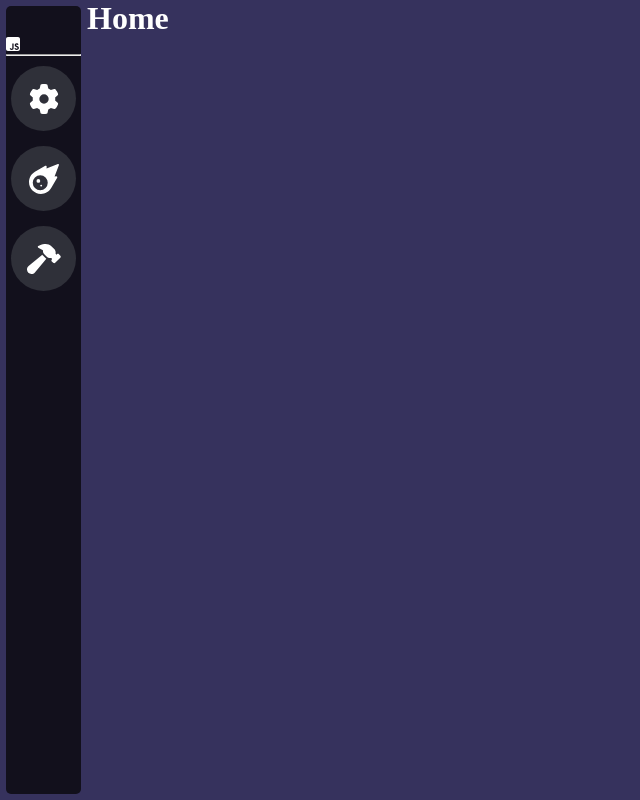
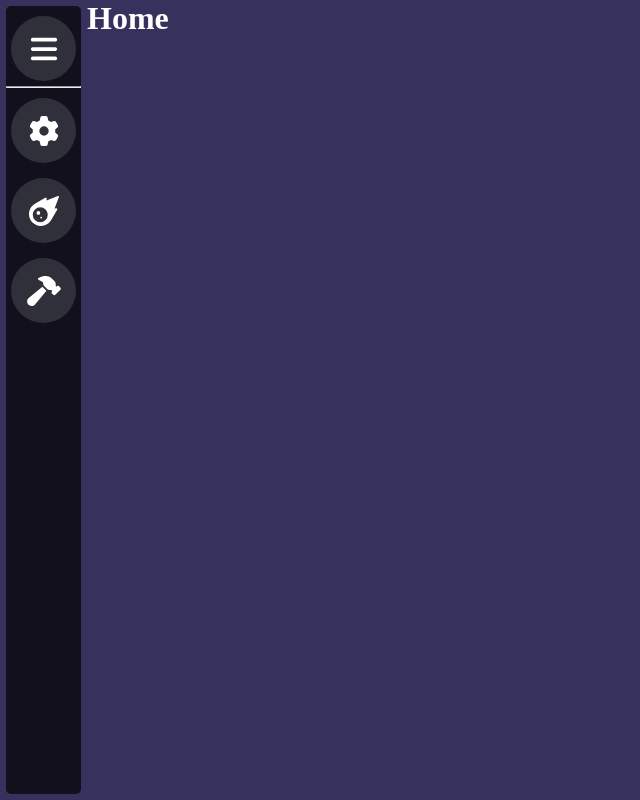
Before and after one commit to danilobassi8/JS-Playground, a Vue app: page /#/ in a window 1280 px wide. Shown: the whole page, without its empty margins (0-640 px from the left). Built offline with nearby package versions, Linux system fonts and the light colour scheme.

Commit message:
first GH push

```diff
--- a/src/components/Layouts/Sidenav/Sidenav.vue
+++ b/src/components/Layouts/Sidenav/Sidenav.vue
@@ -1,13 +1,21 @@
 <template>
   <div class="sidebar_container">
-    <div class="sidebar">
-      <div class="item top-item">
-        <i class="fa-brands fa-js-square"></i>
-      </div>
+    <div class="sidebar" :style="sidebarStyle">
+      <SidenavItem
+        icon="fa-solid fa-bars"
+        @click="toggleMenu"
+        :fullShow="openedMenu"
+        special="burger"
+      />
       <hr />
       <ul>
         <li v-for="item in items">
-          <SidenavItem :icon="item.icon" :redirect="item.redirect" />
+          <SidenavItem
+            :icon="item.icon"
+            :redirect="item.redirect"
+            :fullShow="openedMenu"
+            :name="item.name"
+          />
         </li>
       </ul>
     </div>
@@ -16,13 +24,13 @@
 
 <!------------ SCRIPT ------------>
 <script setup>
-import { ref } from 'vue';
+import { ref, computed } from 'vue';
 import SidenavItem from './SidenavItem.vue';
 
 const items = [
   {
     icon: 'fa-solid fa-gear',
-    name: 'Layout and styles',
+    name: 'Settings',
     redirect: 'settings',
   },
   {
@@ -32,10 +40,21 @@ const items = [
   },
   {
     icon: 'fa-solid fa-hammer',
-    name: 'Exercises and practices',
-    redirect: 'practices',
+    name: 'Exercises',
+    redirect: 'Practices',
   },
 ];
+
+const openedMenu = ref(false);
+const toggleMenu = () => (openedMenu.value = !openedMenu.value);
+
+const sidebarStyle = computed(() => {
+  const opened = {
+    width: '200px',
+  };
+  const closed = {};
+  return openedMenu.value ? opened : closed;
+});
 </script>
 
 <!------------ STYLES ------------>
@@ -50,6 +69,7 @@ const items = [
   display: inline-block;
 }
 .sidebar {
+  transition: all ease 0.2s;
   width: 75px;
   overflow: hidden;
   height: 100%;
--- a/src/components/Layouts/Sidenav/SidenavItem.vue
+++ b/src/components/Layouts/Sidenav/SidenavItem.vue
@@ -1,23 +1,50 @@
 <template>
   <div class="item-container flex-centered">
-    <div class="item flex-centered" @click="$router.push(redirect)">
+    <div
+      class="item flex-centered"
+      @click="redirect ? $router.push(redirect) : null"
+      :style="styledItem"
+    >
       <i :class="`icon ${icon}`" />
+      <template v-if="!special">
+        <div class="icon-name" :style="iconStyle">{{ props.name }}</div>
+      </template>
+      <div v-if="special == 'burger'">
+        <div v-if="fullShow" class="icon-name main-logo">
+          <i class="fa-brands fa-js" /> &nbsp; <span>Playground</span>
+        </div>
+      </div>
     </div>
   </div>
 </template>
 
 <script setup>
-import { ref } from 'vue';
+import { ref, computed } from 'vue';
 
 const props = defineProps({
   icon: String,
   name: String,
   redirect: String,
+  fullShow: Boolean, // true if expanded
+  special: String, // to determine special behaviour
+});
+
+const styledItem = computed(() => {
+  const flexDirection = props.special == 'burger' ? 'row-reverse' : 'row';
+
+  return props.fullShow
+    ? { borderRadius: '7px', justifyContent: 'flex-start', margin: '5px 10px', flexDirection }
+    : {};
+});
+
+const iconStyle = computed(() => {
+  return props.fullShow ? { width: '60px' } : { width: '0px', opacity: '0' };
 });
 </script>
 
 <style scoped lang="scss">
 $box-separation: 5px;
+$hover-box-radius: 10px;
 
 .flex-centered {
   display: flex;
@@ -36,7 +63,8 @@ $box-separation: 5px;
   justify-content: center;
   align-items: center;
   width: 100%;
-  aspect-ratio: 1/1;
+  height: 65px;
+  transition: all ease 0.2s;
 
   margin: $box-separation;
 
@@ -46,12 +74,24 @@ $box-separation: 5px;
   &:hover {
     border-radius: 10px;
     background-color: var(--primary);
-    transition: all ease 0.2s;
   }
 
   .icon {
+    width: 60px;
     font-size: 30px;
     color: var(--nav-icons);
   }
+  .icon-name {
+    transition: all ease 0.2s;
+  }
+}
+
+.main-logo {
+  display: flex;
+  align-items: flex-end;
+  .fa-js {
+    color: yellow;
+    font-size: 30px;
+  }
 }
 </style>
--- /dev/null
+++ b/src/stores/SettingsStore.js
@@ -0,0 +1,20 @@
+import { defineStore } from 'pinia';
+
+export const useSettingsStore = defineStore('settings', {
+  state: () => {
+    return {
+      theme: 'dark-main',
+      layout: 'left',
+    };
+  },
+  actions: {
+    changeTheme(newTheme) {
+      const oldClassName = `theme-${this.theme}`;
+      const newClassName = `theme-${newTheme}`;
+      const app = document.getElementById('app');
+      app.classList.remove(oldClassName);
+      app.classList.add(newClassName);
+      this.theme = newTheme;
+    },
+  },
+});
--- a/src/styles/variables.scss
+++ b/src/styles/variables.scss
@@ -17,7 +17,21 @@
 }
 
 .theme-main-light {
-  --main-bg: #000;
+  // change. just testing
+  --bg-main: #ffffff;
+
+  --bg-contrast-100: #d0d2cd;
+  --bg-contrast-200: #f2f7ed;
+  --bg-contrast-300: #415748;
+  --bg-contrast-400: #0f5d59;
+
+  --nav-color: dodgerblue;
+  --nav-icons: rgb(0, 0, 0);
+
+  --primary: #ff7d03;
+  --primary-light: #57acdc;
+
+  --color: rgb(6, 6, 6);
 }
 
 .themed {
--- a/src/views/Settings.vue
+++ b/src/views/Settings.vue
@@ -1,9 +1,14 @@
 <template>
   <h1>Settings</h1>
+  <button @click="store.changeTheme('main-dark')">Dark theme</button>
+  <button @click="store.changeTheme('main-light')">Light theme</button>
 </template>
 
 <script setup>
 import { ref } from 'vue';
+
+import { useSettingsStore } from '../stores/SettingsStore.js';
+const store = useSettingsStore();
 </script>
 
 <style scoped></style>
--- a/vite.config.js
+++ b/vite.config.js
@@ -1,7 +1,8 @@
-import { defineConfig } from 'vite'
-import vue from '@vitejs/plugin-vue'
+import { defineConfig } from 'vite';
+import vue from '@vitejs/plugin-vue';
 
 // https://vitejs.dev/config/
 export default defineConfig({
-  plugins: [vue()]
-})
+  plugins: [vue()],
+  base: '/JS-Playground/'
+});
```
Also changed, not shown: src/stores/CounterStore.js (deleted, +0 -10 lines).
